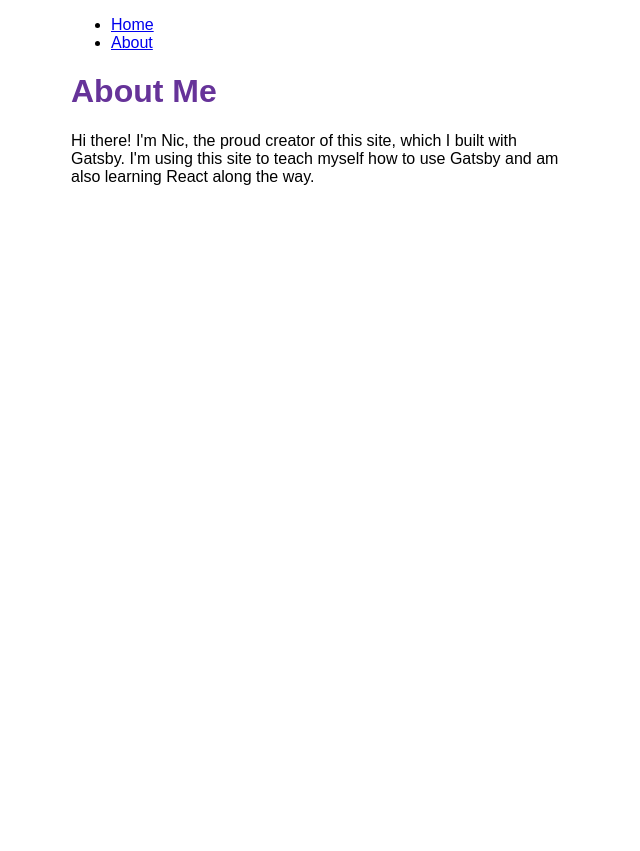
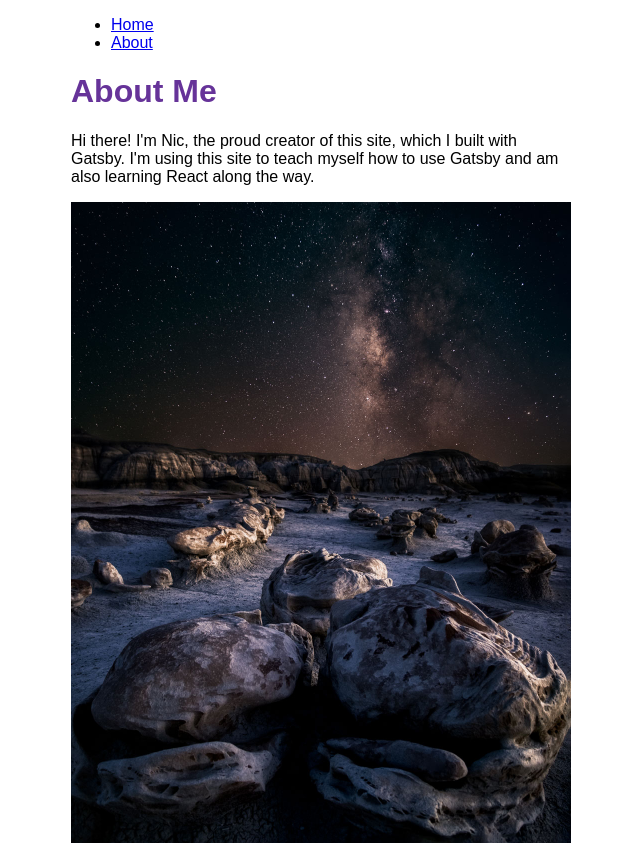
Before and after one commit to NicLedoux/first-Gatsby-site, a Gatsby site: page /about in a window 1280 px wide. Shown: the whole page, without its empty margins (319-959 px from the left). Before the commit the page ends 800 px from the top, so only its background shows below. Built offline with nearby package versions, Linux system fonts and the light colour scheme; Gatsby itself is replaced by a stand-in of ours.

Commit message:
Added plugins and images to main page

```diff
--- a/src/pages/about.js
+++ b/src/pages/about.js
@@ -1,6 +1,7 @@
 // Step 1: Import React
 import * as React from "react";
 import Layout from "../components/layout";
+import { StaticImage } from "gatsby-plugin-image";
 // Step 2: Define your component
 const AboutPage = () => {
   return (
@@ -10,6 +11,10 @@ const AboutPage = () => {
         Gatsby. I'm using this site to teach myself how to use Gatsby and am
         also learning React along the way.
       </p>
+      <StaticImage
+        alt="The hatchery at Bisti Badlands"
+        src="../images/Bisti_milkyway.jpg"
+      />
     </Layout>
   );
 };
```
Also changed, not shown: src/images/Bisti_milkyway.jpg (added).
